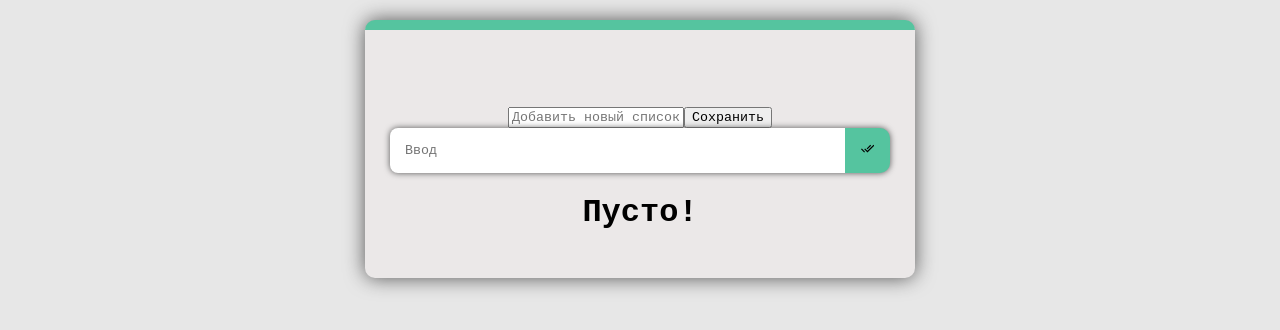
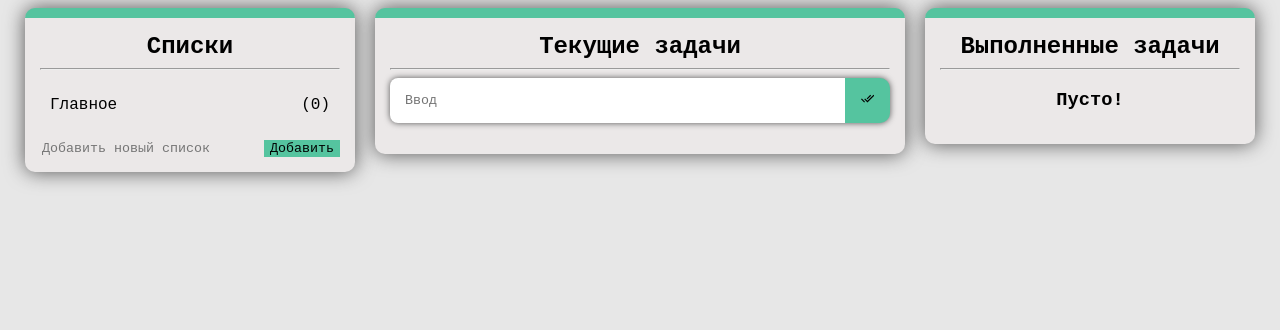
Before and after one commit to Gepackstuck/TodoProject, a React (Create React App) app: page / in a window 1280 px wide. Shown: the top 330 px of the page. Built offline with nearby package versions, Linux system fonts and the light colour scheme.

Commit message:
styles and functions

```diff
--- a/src/components/Comp.jsx
+++ b/src/components/Comp.jsx
@@ -7,7 +7,9 @@ import { HiOutlineSaveAs } from "react-icons/hi";
 import classes from "./Comp.module.css";
 
 function Todo() {
-  const [list, setList] = useState([]);
+  const [list, setList] = useState([
+    { index: Date.now(), name: "Главное", tasks: [] }
+  ]);
   const [listUserInput, setListUserInput] = useState("");
   const [currList, setCurrList] = useState(null);
   const [userInput, setUserInput] = useState("");
@@ -16,6 +18,7 @@ function Todo() {
   const [doneList, setDoneList] = useState([]);
 
   const addList = () => {
+    if (!listUserInput) return;
     const ListData = {
       index: Date.now(),
       name: listUserInput,
@@ -35,7 +38,15 @@ function Todo() {
 
   const addItem = () => {
     if (!userInput) return;
-    if (userInput && !toggle) {
+    if (currList === null) {
+      const NewItemData = {
+        id: Date.now(),
+        name: userInput
+      };
+      setUserInput("");
+      setList([list[0].tasks.push(NewItemData)]);
+      setList([...list]);
+    } else if (userInput && !toggle) {
       const newList = [...list];
       const currentListId = newList.findIndex(
         (elem) => elem.index === currList
@@ -59,7 +70,6 @@ function Todo() {
         list.find((elem) => elem.index === currList).tasks.push(NewItemData)
       ]);
       setList([...list]);
-      // }
     }
   };
 
@@ -115,10 +125,11 @@ function Todo() {
   };
 
   return (
-    // INPUT items ----------------------------------------
-    <div className={classes.body}>
+    <div className={classes.frame}>
       <div className={classes.class}>
         <div>
+          <h2 style={{ margin: 0 }}>Списки</h2>
+          <hr />
           <ul>
             {list.map((item) => (
               <li
@@ -127,11 +138,12 @@ function Todo() {
                 onClick={() => selectedList(item.index)}
               >
                 <span>{item.name}</span>
+                <span>({item.tasks.length})</span>
               </li>
             ))}
           </ul>
         </div>
-        <div>
+        <div className={classes.listInput}>
           <input
             type="text"
             onChange={(e) => setListUserInput(e.target.value)}
@@ -139,16 +151,26 @@ function Todo() {
             value={listUserInput}
             onKeyPress={(e) => e.key === "Enter" && addList()}
           ></input>
-          <button onClick={() => addList()}>Сохранить</button>
+          <button onClick={() => addList()}>Добавить</button>
         </div>
       </div>
-
+      <div className={classes.body}>
+        <h2
+          style={{
+            textAlign: "center",
+            margin: 0
+          }}
+        >
+          Текущие задачи
+        </h2>
+        <hr />
         <div className={classes.inputField}>
           <input
             placeholder="Ввод"
             onChange={(e) => setUserInput(e.target.value)}
             value={userInput}
             onKeyPress={(e) => e.key === "Enter" && addItem()}
+            // disabled={disableInput}
           ></input>
           {toggle ? (
             <button onClick={addItem}>
@@ -162,24 +184,36 @@ function Todo() {
         </div>
 
         {/* // TODOS Items ---------------------------------------- */}
-
-      {!list.find((elem) => elem.index === currList) ? (
-        <h1
-          style={{
-            textAlign: "center"
-          }}
+        <div>
+          {list.length === 1 ? (
+            <ul className="items-list">
+              {list[0].tasks.map((item) => (
+                <li className={classes.li} key={item.id}>
+                  <button
+                    onClick={() => doneItem(item.id)}
+                    className={classes.donebtn}
                   >
-          Пусто!
-        </h1>
+                    <HiOutlineSaveAs />
+                  </button>
+                  <span>{item.name}</span>
+                  <button
+                    onClick={() => editItem(item.id)}
+                    className={classes.editbtn}
+                  >
+                    <AiOutlineEdit />
+                  </button>
+                  <button
+                    onDoubleClick={() => delItem(item.id)}
+                    className={classes.delbtn}
+                    title="DoubleTap to delete"
+                  >
+                    <FiDelete />
+                  </button>
+                </li>
+              ))}
+            </ul>
           ) : (
             <div>
-          <h1
-            style={{
-              textAlign: "center"
-            }}
-          >
-            Текущие задачи
-          </h1>
               <ul className="items-list">
                 {list
                   .find((elem) => elem.index === currList)
@@ -213,29 +247,43 @@ function Todo() {
               </button>
             </div>
           )}
+        </div>
 
         {/* // DONE TODOS items ---------------------------------------- */}
+      </div>
+
       {!doneList.length ? (
-        <div />
-      ) : (
-        <div>
-          <ul>
-            <h1
+        <div className={classes.doneElements}>
+          <h2
+            style={{
+              margin: 0
+            }}
+          >
+            Выполненные задачи
+          </h2>
+          <hr />
+          <h3
             style={{
               textAlign: "center"
             }}
           >
+            Пусто!
+          </h3>
+        </div>
+      ) : (
+        <div className={classes.doneElements}>
+          <h2
+            style={{
+              margin: 0
+            }}
+          >
             Выполненные задачи
-            </h1>
+          </h2>
+          <hr />
+          <ul>
             {doneList.map((item) => (
               <li key={item.id}>
-                <span
-                  style={{
-                    margin: "0 30px"
-                  }}
-                >
-                  {item.name}
-                </span>
+                <span>{item.name}</span>
               </li>
             ))}
           </ul>
--- a/src/components/Comp.module.css
+++ b/src/components/Comp.module.css
@@ -6,35 +6,37 @@ button,
 input {
   font-family: monospace;
 }
-ul {
+.body ul {
   list-style-type: none;
-  padding: 10px;
+  padding: 0px;
 }
-li {
+.body li {
   flex-wrap: wrap;
   margin: 10px;
   align-items: center;
   list-style: none;
   position: relative;
-  height: 45px;
+  min-height: 45px;
   line-height: 45px;
   background: #d6d6d6;
   border-radius: 10px;
   margin-bottom: 8px;
+  word-wrap: break-word;
 }
-li:hover {
+.body li:hover {
   background: #d1d1d1;
 }
 .body {
-  margin: 20px auto;
   max-width: 500px;
   width: 100%;
   background: rgb(235, 232, 232);
   border-radius: 10px;
-  padding: 25px;
+  padding: 15px;
   font-family: "Courier New", Courier, monospace;
   filter: drop-shadow(0 0 10px #555);
   border-top: 10px solid #55c49f;
+  height: 100%;
+  margin-right: 20px;
 }
 
 .items {
@@ -117,3 +119,81 @@ li:hover {
   opacity: 80%;
   width: 92.5%;
 }
+.class {
+  max-width: 300px;
+  width: 100%;
+  background: rgb(235, 232, 232);
+  border-radius: 10px;
+  padding: 15px;
+  font-family: "Courier New", Courier, monospace;
+  filter: drop-shadow(0 0 10px #555);
+  border-top: 10px solid #55c49f;
+  margin-right: 20px;
+}
+.frame {
+  display: flex;
+  justify-content: center;
+}
+.list:hover {
+  cursor: pointer;
+}
+.class ul {
+  list-style-type: none;
+  padding: 0px;
+}
+.class li {
+  padding: 10px;
+  margin-bottom: 10px;
+  margin-top: 10px;
+}
+.class li:hover {
+  background: #d1d1d1;
+}
+.class input {
+  background: transparent;
+  border: none;
+  outline: none;
+  width: 220px;
+}
+.list {
+  display: flex;
+  justify-content: space-between;
+}
+.listInput {
+  display: flex;
+  justify-content: space-between;
+}
+.class {
+  height: 100%;
+}
+.class button {
+  border: none;
+  background: #55c49f;
+  opacity: 100%;
+}
+.class button:hover {
+  cursor: pointer;
+}
+.doneElements {
+  max-width: 300px;
+  width: 100%;
+  background: rgb(235, 232, 232);
+  border-radius: 10px;
+  padding: 15px;
+  font-family: "Courier New", Courier, monospace;
+  filter: drop-shadow(0 0 10px #555);
+  border-top: 10px solid #55c49f;
+  height: 100%;
+}
+.doneElements ul {
+  list-style-type: none;
+  padding: 0px;
+}
+.doneElements li {
+  padding: 10px;
+  margin-bottom: 10px;
+  margin-top: 10px;
+}
+.doneElements li:hover {
+  background: #d1d1d1;
+}
```
Lines whose indentation alone changed are shown as unchanged.
